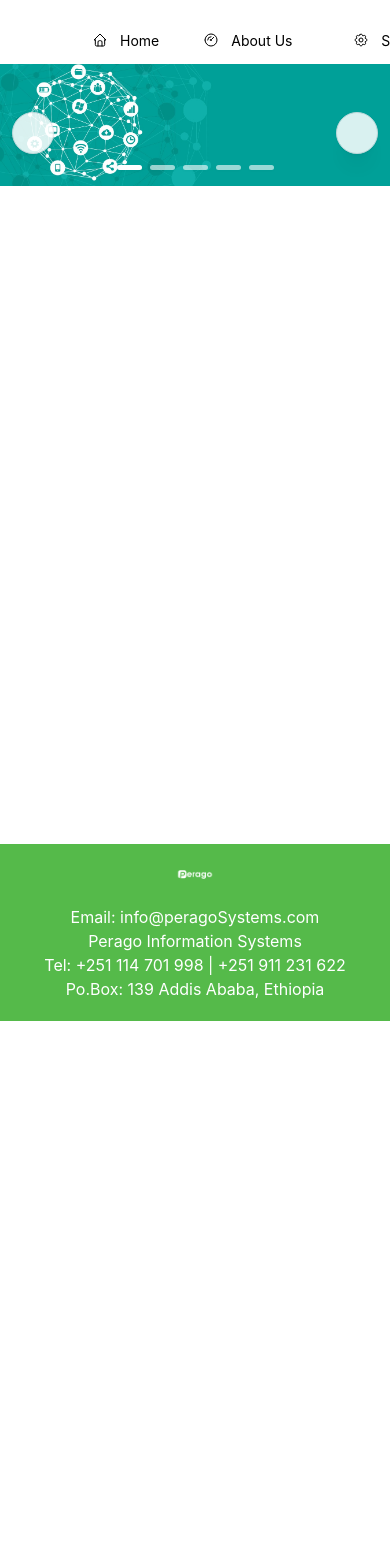
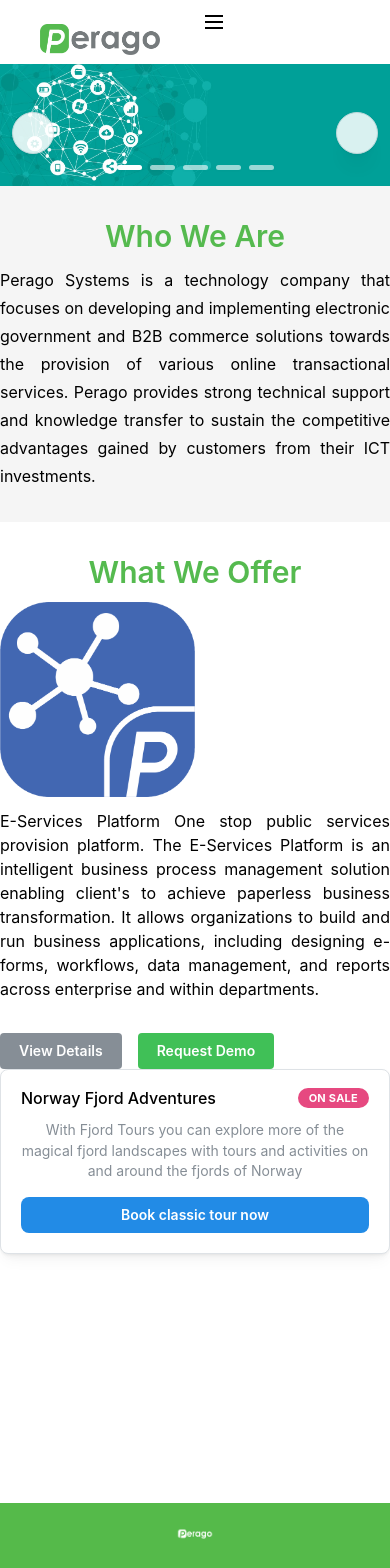
Before and after one commit to lensbelete/perago-systems, a Next.js app: page / in a window 390 px wide. Shown: the top 1568 px of the page. Before the commit the page ends 1021 px from the top, so only its background shows below. Built offline with nearby package versions, Linux system fonts and the light colour scheme.

Commit message:
improve the homepage

```diff
--- a/src/app/page.tsx
+++ b/src/app/page.tsx
@@ -1,11 +1,99 @@
 "use client"
 import CarouselDisplay from "@/components/CarouselDisplay";
+import { Button, Container, Flex, Group, Card, Text, Badge } from "@mantine/core";
+import perago3 from "../assets/perago3.png"
+import perago4 from "../assets/perago4.png"
+import Image from 'next/image';
+
 
 
 export default function Home() {
   return (
     <>
       <CarouselDisplay/>
+      <div className=" text-center">
+        <div className="bg-[#F5F5F5] py-8">
+          <Container px={0} size="50rem" >
+            <p className="text-[#55ba4f] text-3xl font-semibold pb-3">Who We Are</p>
+            <p className="text-justify leading-7">Perago Systems is a technology company that focuses on developing
+              and implementing electronic government and B2B commerce solutions
+              towards the provision of various online transactional services.
+              Perago provides strong technical support and knowledge transfer
+              to sustain the competitive advantages gained by customers from
+              their ICT investments.
+              </p>
+          </Container>
+        </div>
+        <div className="py-8">
+          <Container px={0} size="65rem" >
+            <p className="text-[#55ba4f] text-3xl font-semibold pb-3">What We Offer</p>
+            <Flex
+              direction={{ base: 'column', sm: 'row' }}
+              gap={{ base: 'sm', sm: 'lg' }}
+              justify={{ sm: 'center' }}
+            >
+              <div className="w-[50%]">
+                <Image
+
+                  src = {perago4}
+                  alt ="perago image"
+                  />
+              </div>
+              <div>
+                <p className="text-justify pb-8">
+                  E-Services Platform
+                  One stop public services provision platform.
+                  The E-Services Platform is an intelligent business process management
+                  solution enabling client&apos;s to achieve paperless business transformation.
+                  It allows organizations to build and run business applications, including
+                  designing e-forms, workflows, data management, and reports across enterprise
+                    and within departments.
+                </p>
+                <Group>
+                  <Button color="gray" >View Details</Button>
+                  <Button color="green">Request Demo</Button>
+
+                </Group>
+              </div>
+
+
+            </Flex>
+
+
+          </Container>
+          <Card shadow="sm" padding="lg" radius="md" withBorder>
+      <Card.Section component="a" href="https://mantine.dev/">
+
+      </Card.Section>
+
+      <Group justify="space-between" mt="md" mb="xs">
+        <Text fw={500}>Norway Fjord Adventures</Text>
+        <Badge color="pink">On Sale</Badge>
+      </Group>
+
+      <Text size="sm" c="dimmed">
+        With Fjord Tours you can explore more of the magical fjord landscapes with tours and
+        activities on and around the fjords of Norway
+      </Text>
+
+      <Button color="blue" fullWidth mt="md" radius="md">
+        Book classic tour now
+      </Button>
+    </Card>
+        </div>
+
+
+
+
+
+
+
+        </div>
+
+
+      <div className="">
+
+      </div>
     </>
   );
 }
--- a/src/components/AppShell.tsx
+++ b/src/components/AppShell.tsx
@@ -1,38 +1,41 @@
 "use client"
-import { AppShell, NavLink, Flex } from '@mantine/core';
+import { AppShell, NavLink, Flex, Burger, Drawer } from '@mantine/core';
 import Image from 'next/image';
-import { IconGauge, IconHome, IconSettings, IconCalendar,IconMail} from '@tabler/icons-react';
+import { IconGauge, IconHome, IconSettings, IconCalendar, IconMail } from '@tabler/icons-react';
 import peragoImage from "../assets/perago2.png"
 import peragoImage2 from "../assets/perago-white.png"
+import { useDisclosure } from '@mantine/hooks';
 
-
-const Shell = ({children}) => {
+const Shell = ({ children }) => {
+  const [opened, { toggle, close }] = useDisclosure();
 
   return (
     <>
       <AppShell
         header={{ height: 63 }}
-      footer={{ height: 201.2}}
+        footer={{ height: 201.2 }}
         padding="md"
         withBorder={false}
       >
         <AppShell.Header>
-
           <div className='flex w-screen mt-2'>
             <div className='ml-10 mt-4 mr-10'>
               <a href='/'>
                 <Image
                   width="120"
                   height={31}
-
                   alt='Perago logo'
-              src={peragoImage}/>
+                  src={peragoImage}
+                />
               </a>
-
-
             </div>
-
-          <Flex direction="row"   gap="lg">
+            <Flex
+              direction="row"
+              justify="space-between"
+              align="center"
+              gap="lg"
+              className="hidden md:flex"
+            >
               <NavLink
                 href="/"
                 label="Home"
@@ -56,19 +59,21 @@
                 href="/contactUs"
                 label="Contact Us"
                 color='gray'
-            leftSection={<IconCalendar  size="1rem"  />}
-
+                leftSection={<IconCalendar size="1rem" />}
               />
               <NavLink
                 href="/"
                 label="Request Demo"
                 leftSection={<IconMail color='gray' size="1rem" stroke={1.5} />}
               />
-
             </Flex>
-
-
-
+            <Burger
+              opened={opened}
+              onClick={toggle}
+              className="md:hidden float-end"
+              size="sm"
+              left={0}
+            />
           </div>
         </AppShell.Header>
         <AppShell.Main className='pl-0 pr-0 pt-16'>
@@ -83,7 +88,6 @@
                 className='h-[20%] w-[20%] p-5'
               />
             </div>
-
             <div className="flex flex-row flex-wrap justify-center items-center">
               <div className="flex w-full md:w-1/3 justify-center">
                 <p>Email: info@peragoSystems.com</p>
@@ -92,28 +96,57 @@
                 <div>
                   <p className='text-center'>Perago Information Systems</p>
                   <p>Tel: +251 114 701 998 | +251 911 231 622</p>
-
                 </div>
-
               </div>
               <div className="flex justify-center w-full md:w-1/3">
-          <p>
-          Po.Box: 139 Addis Ababa, Ethiopia
-          </p>
-
+                <p>Po.Box: 139 Addis Ababa, Ethiopia</p>
               </div>
             </div>
-
-
-
-
-      </div>
-      <div>
-
           </div>
         </AppShell.Footer>
-
       </AppShell>
+      <Drawer
+        opened={opened}
+        onClose={close}
+        padding="md"
+        size="sm"
+        position="top"
+      >
+        <NavLink
+          href="/"
+          label="Home"
+          leftSection={<IconHome size="1rem" stroke={1.5} />}
+          color='gray'
+          onClick={close}
+        />
+        <NavLink
+          href="/about"
+          label="About Us"
+          leftSection={<IconGauge size="1rem" stroke={1.5} />}
+          color='gray'
+          onClick={close}
+        />
+        <NavLink
+          href="/"
+          label="Services"
+          color='gray'
+          leftSection={<IconSettings size="1rem" stroke={1.5} />}
+          onClick={close}
+        />
+        <NavLink
+          href="/contactUs"
+          label="Contact Us"
+          color='gray'
+          leftSection={<IconCalendar size="1rem" />}
+          onClick={close}
+        />
+        <NavLink
+          href="/"
+          label="Request Demo"
+          leftSection={<IconMail color='gray' size="1rem" stroke={1.5} />}
+          onClick={close}
+        />
+      </Drawer>
     </>
   );
 };
--- a/src/components/CarouselDisplay.tsx
+++ b/src/components/CarouselDisplay.tsx
@@ -9,7 +9,7 @@
 import heroImage6 from"../assets/hero6.jpg";
 import { IconChevronLeft, IconChevronRight } from '@tabler/icons-react';
 import { rem } from '@mantine/core';
-import { AutoplayOptionsType } from 'embla-carousel-autoplay';
+
 
 
 
```
Also changed, not shown: src/assets/perago3.png (added), src/assets/perago4.png (added). Lines whose indentation alone changed are shown as unchanged.
